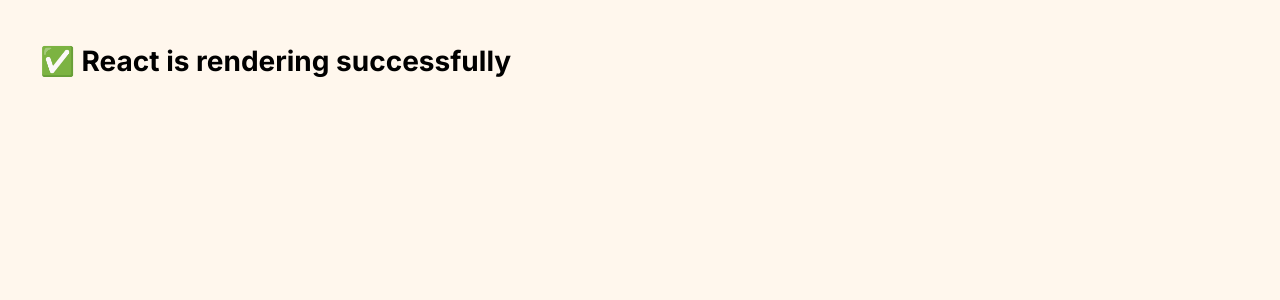
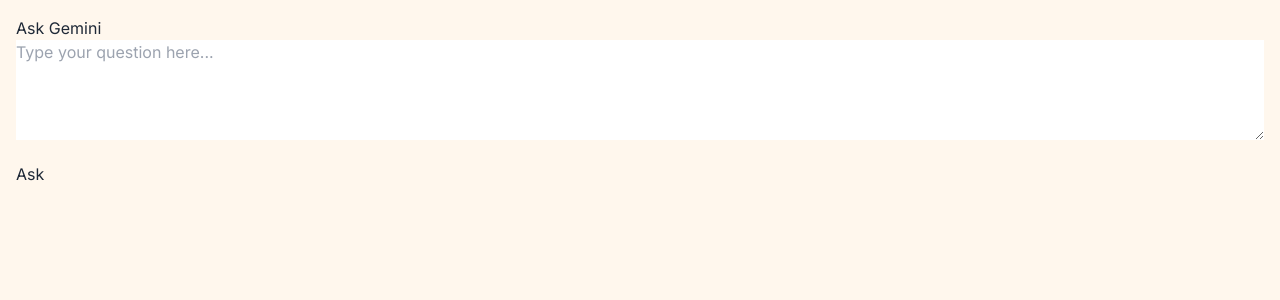
Before and after one commit to 1shailja/st, a React (Vite) app: page / in a window 1280 px wide. Shown: the top 300 px of the page. Built offline with nearby package versions, Linux system fonts and the light colour scheme.

Commit message:
Update App.tsx

```diff
--- a/App.tsx
+++ b/App.tsx
@@ -1,14 +1,38 @@
+import { useState } from "react";
+
 export default function App() {
+  const [prompt, setPrompt] = useState("");
+  const [response, setResponse] = useState("");
+
+  async function askGemini() {
+    const res = await fetch("/api/gemini", {
+      method: "POST",
+      headers: { "Content-Type": "application/json" },
+      body: JSON.stringify({ prompt }),
+    });
+
+    const data = await res.json();
+    setResponse(data.text || data.error);
+  }
+
   return (
-    <div
-      style={{
-        padding: "40px",
-        fontSize: "28px",
-        fontWeight: "bold",
-        color: "black",
-      }}
-    >
-      ✅ React is rendering successfully
+    <div style={{ padding: "1rem" }}>
+      <h2>Ask Gemini</h2>
+
+      <textarea
+        value={prompt}
+        onChange={(e) => setPrompt(e.target.value)}
+        placeholder="Type your question here..."
+        style={{ width: "100%", height: "100px" }}
+      />
+
+      <br />
+
+      <button onClick={askGemini} style={{ marginTop: "1rem" }}>
+        Ask
+      </button>
+
+      <pre style={{ marginTop: "1rem" }}>{response}</pre>
     </div>
   );
 }
```
